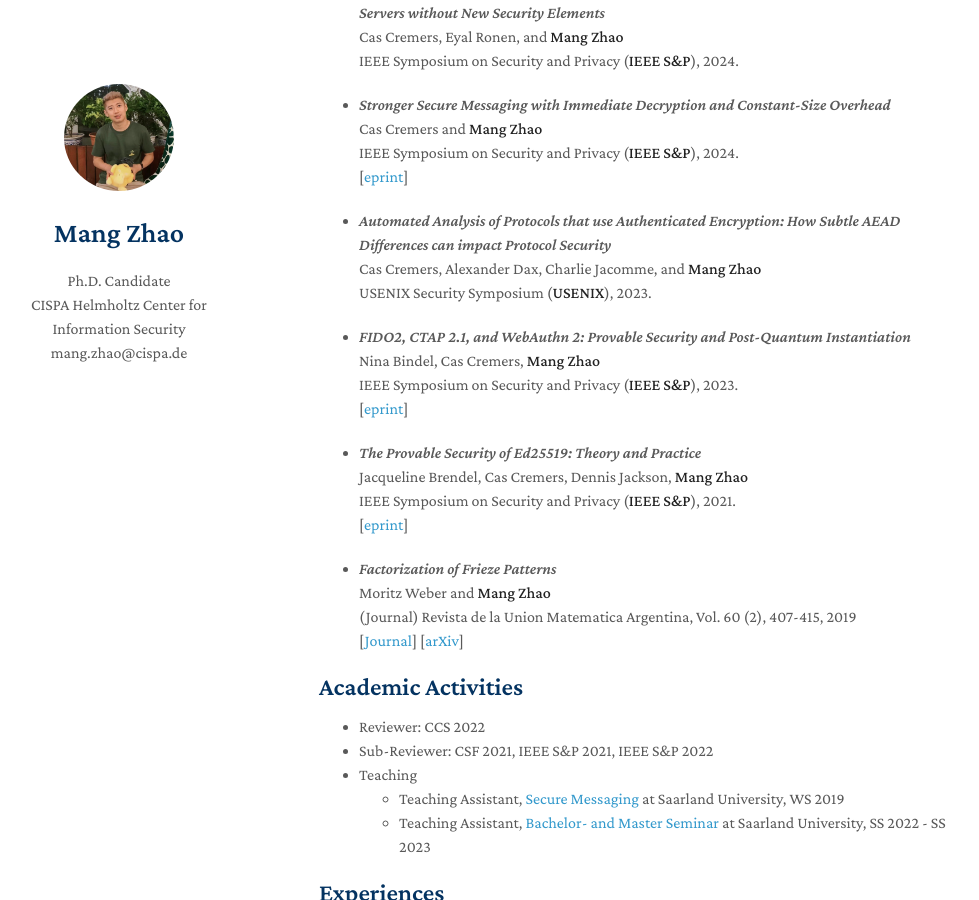
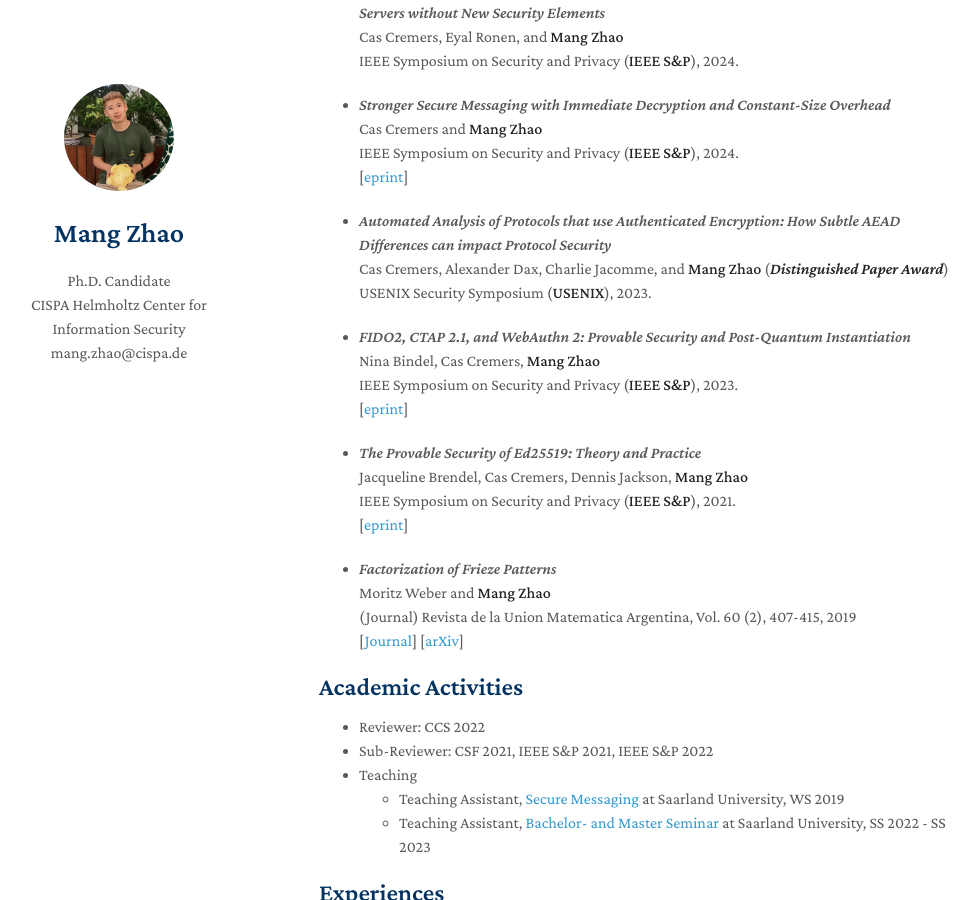
Before and after one commit to 422256579/myHomepage, a Jekyll site: the page built from index.md, in a window 1280 px wide and 900 px high, scrolled down 622 px. Shown: the whole window, without its empty margins (151-1130 px from the left). Built offline with Jekyll 4.4.1, drawn with Linux system fonts in a browser that asks for light colours; nearby versions of some CDN libraries; a style sheet for code colours, icons or effects is not loaded.

Commit message:
Update index.md

```diff
--- a/index.md
+++ b/index.md
@@ -36,7 +36,7 @@ If you have any suitable positions for me, please contact me [mang.zhao@cispa.de
 
 - *Automated Analysis of Protocols that use Authenticated Encryption: How Subtle AEAD Differences can impact Protocol Security*
   <br>
-  Cas Cremers, Alexander Dax, Charlie Jacomme, and **Mang Zhao**
+  Cas Cremers, Alexander Dax, Charlie Jacomme, and **Mang Zhao** (***Distinguished Paper Award***)
   <br>
   USENIX Security Symposium (**USENIX**), 2023.
 
```
